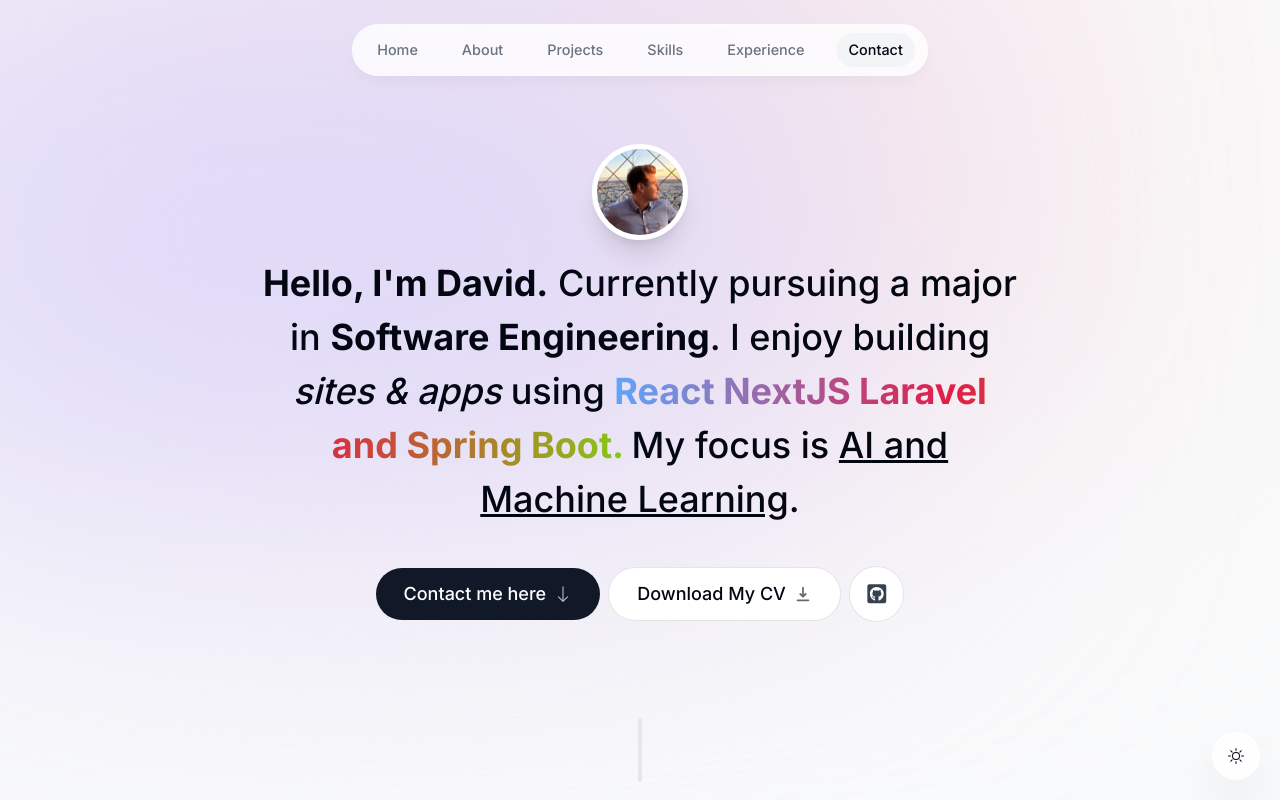
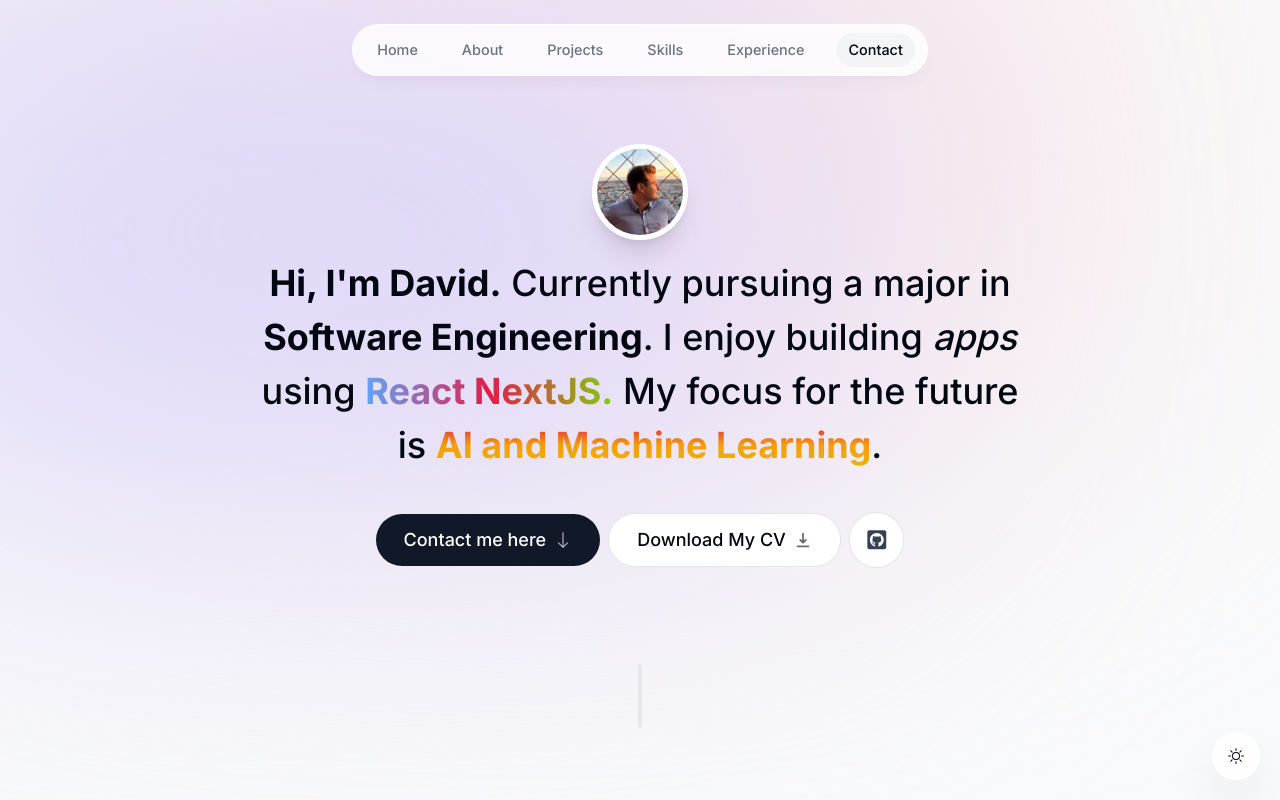
Before and after one commit to ddavid04/david-davitkovski-portfolio, a Next.js app: page / in a window 1280 px wide. Shown: the top 800 px of the page. Built offline with nearby package versions, Linux system fonts and the light colour scheme; no server answers.

Commit message:
Tweaked some visual changes

```diff
--- a/components/contact.tsx
+++ b/components/contact.tsx
@@ -32,7 +32,7 @@ export default function Contact() {
       <SectionHeading>Contact me</SectionHeading>
 
       <p className="text-gray-700 -mt-6 dark:text-white/80">
-        Please contact me directly at{" "}
+        Contact me directly at{" "}
         <a className="underline" href="mailto:david.davitkovski.it@gmail.com">
             david.davitkovski.it@gmail.com
         </a>{" "}
--- a/components/intro.tsx
+++ b/components/intro.tsx
@@ -64,9 +64,9 @@ export default function Intro() {
                 initial={{opacity: 0, y: 100}}
                 animate={{opacity: 1, y: 0}}
             >
-          <span className="font-bold">Hello, I'm David.</span> Currently pursuing a major in{" "}
+                <span className="font-bold">Hi, I'm David.</span> Currently pursuing a major in{" "}
                 <span className="font-bold">Software Engineering</span>. I enjoy
-          building <span className="italic">sites & apps</span> using <motion.span
+                building <span className="italic">apps</span> using <motion.span
                 className="underline font-bold bg-gradient-to-r from-blue-400 via-rose-600 to-lime-500 text-transparent bg-clip-text"
                 initial={{scale: 0, opacity: 0}}
                 animate={{scale: 1.2, opacity: 1}}
@@ -74,9 +74,19 @@ export default function Intro() {
                     duration: 2,
                     type: "tween"
                 }}
-        >React NextJS Laravel and Spring Boot. </motion.span>
-          My focus is{" "}
-          <span className="underline">AI and Machine Learning</span>.
+            >React NextJS.</motion.span>
+                {" "}My focus for the future is{" "}
+                <motion.span
+                    className="underline font-bold bg-gradient-to-t from-yellow-500 via-amber-500 to-rose-600 text-transparent bg-clip-text"
+                    initial={{scale: 0, opacity: 0}}
+                    animate={{scale: 1.2, opacity: 1}}
+                    transition={{
+                        duration: 2,
+                        type: "tween"
+                    }}
+                >AI and Machine Learning
+                </motion.span>
+                .
             </motion.h1>
 
             <motion.div
@@ -95,7 +105,7 @@ export default function Intro() {
                         setTimeOfLastClick(Date.now());
                     }}
                 >
-            Contact me here{" "}
+                    <span className={"hover:bg-gradient-to-t hover:from-green-500 hover:via-cyan-400 hover:to-indigo-400 hover:text-transparent hover:bg-clip-text"}>Contact me here{" "}</span>
                     <BsArrowDown className="opacity-70 group-hover:translate-x-1 transition"/>
                 </Link>
 
@@ -104,7 +114,7 @@ export default function Intro() {
                     href="/CV_David_Davitkovski.pdf"
                     download
                 >
-            Download My CV{" "}
+                    <span className={"hover:bg-gradient-to-t hover:from-yellow-500 hover:via-amber-500 hover:to-rose-600 hover:text-transparent hover:bg-clip-text"}>Download My CV{" "}</span>
                     <HiDownload className="opacity-60 group-hover:translate-y-1 transition"/>
                 </a>
 
```
Lines whose indentation alone changed are shown as unchanged.
